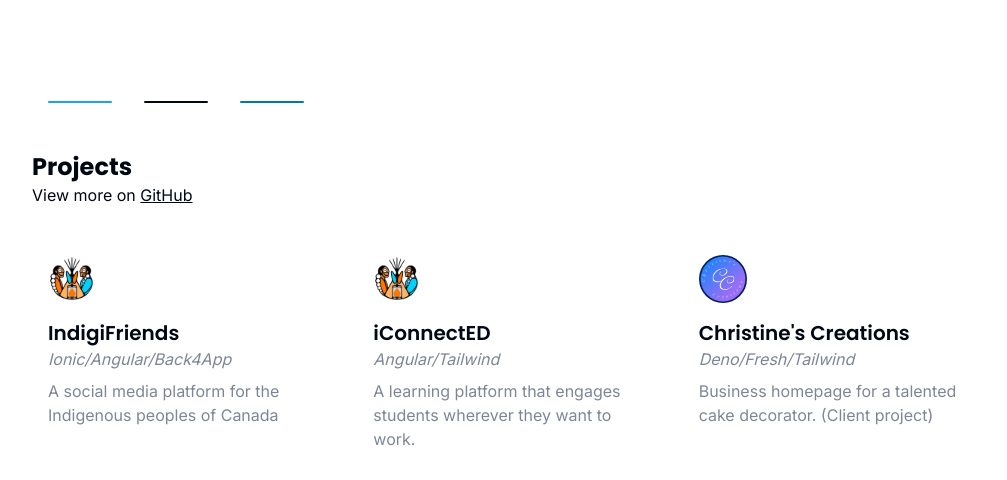
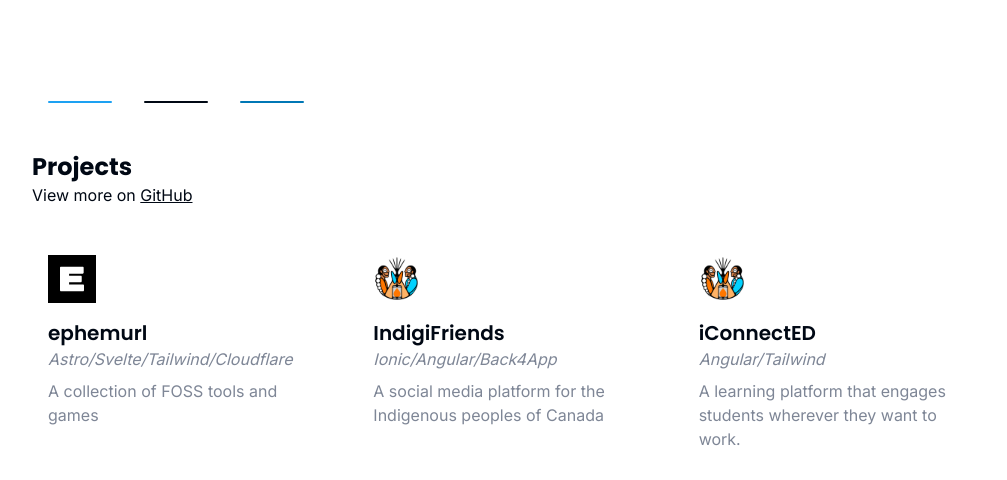
Before and after one commit to jacob-shuman/portfolio-v3, an Astro site: page / in a window 1280 px wide. Shown: the part 275-755 px from the top of the page, without its empty margins (128-1135 px from the left). Built offline with nearby package versions, Linux system fonts and the light colour scheme; Astro itself is replaced by a stand-in of ours; some icons are missing.

Commit message:
feat: add ephemurl

```diff
--- a/src/pages/index.astro
+++ b/src/pages/index.astro
@@ -121,6 +121,30 @@ import Layout from "../layouts/Layout.astro";
             `gap-4 w-full max-w-[1024px] px-8`
           )}
         >
+          <a
+            href="https://www.indigenousfriends.org"
+            class="flex-shrink-0 rounded-xl flex flex-col gap-y-4 p-4 text-start hover:border-transparent hover:bg-dark dark:hover:bg-light hover:scale-105 group duration-100 ease-out transition-all"
+          >
+            <img class="h-12 w-12" src="/projects/ephemurl.svg" />
+
+            <div class="flex flex-col gap-y-2">
+              <div>
+                <h5
+                  class="font-semibold font-poppins text-xl group-hover:text-light dark:group-hover:text-dark"
+                >
+                  ephemurl
+                </h5>
+                <h6 class="italic text-medium">
+                  Astro/Svelte/Tailwind/Cloudflare
+                </h6>
+              </div>
+
+              <p class="max-w-xs text-md text-medium">
+                A collection of FOSS tools and games
+              </p>
+            </div>
+          </a>
+
           <a
             href="https://www.indigenousfriends.org"
             class="flex-shrink-0 rounded-xl flex flex-col gap-y-4 p-4 text-start hover:border-transparent hover:bg-dark dark:hover:bg-light hover:scale-105 group duration-100 ease-out transition-all"
```
Also changed, not shown: public/projects/ephemurl.svg (added).
